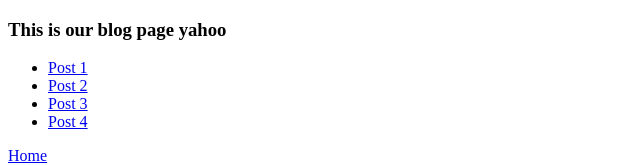
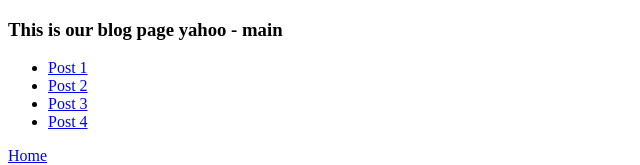
Before and after one commit to hasanavi/nextjs-multizone, a Next.js app in the folder blog/: page /blog/ in a window 1280 px wide. Shown: the top 165 px of the page, without its empty margins (0-640 px from the left). Built offline with nearby package versions, Linux system fonts and the light colour scheme.

Commit message:
main update

```diff
--- a/blog/pages/index.js
+++ b/blog/pages/index.js
@@ -4,7 +4,7 @@ import Image from "next/image";
 export default function Blog() {
 	return (
 		<div>
-			<h3>This is our blog page yahoo</h3>
+			<h3>This is our blog page yahoo - main</h3>
 			<ul>
 				<li>
 					<Link href="/post/1">
```
Also changed, not shown: 1 other file (tests, documents, lock files or other folders).
